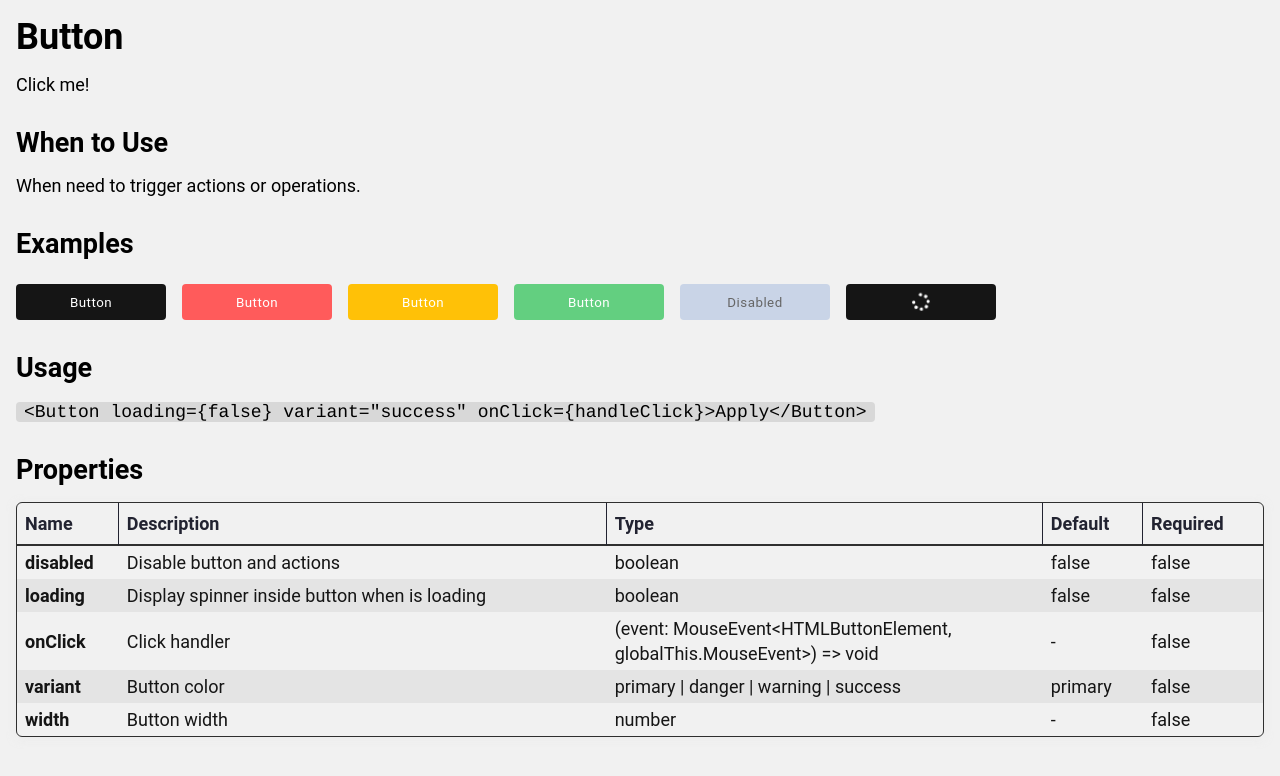
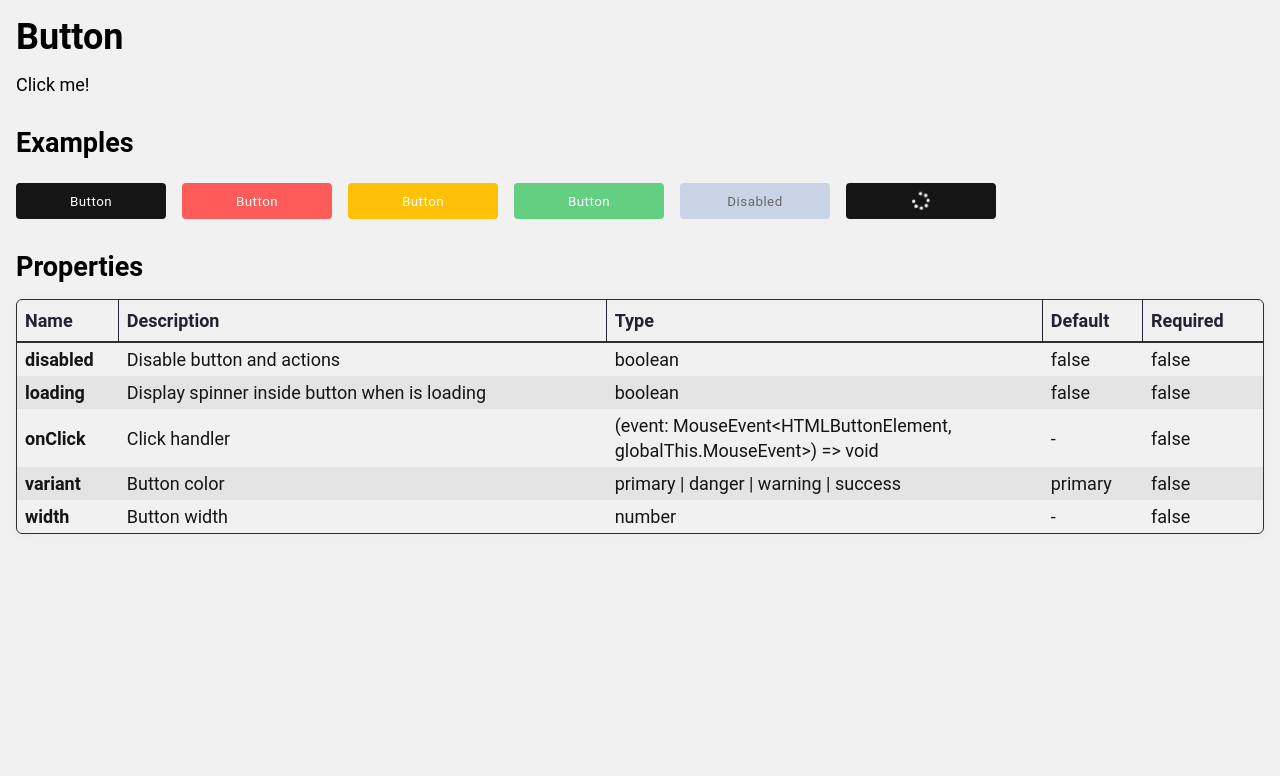
Before and after one commit to alcantariel/stage, a React (Create React App) app: page /button in a window 1280 px wide. Shown: the top 776 px of the page. Built offline with nearby package versions, Linux system fonts and the light colour scheme; what providers would draw is missing.

Commit message:
improv component page

```diff
--- a/src/components/Code/Code.tsx
+++ /dev/null
@@ -1,10 +0,0 @@
-import { darken } from 'polished';
-import styled from 'styled-components';
-
-export const Code = styled.code`
-  background-color: ${props => darken('.1', props.theme.backgroundColor)}};
-  border-radius: 4px;
-  font-family: courier, monospace;
-  padding: 0 0.5rem;
-  white-space: pre-wrap;
-`;
--- a/src/components/Code/index.ts
+++ /dev/null
@@ -1 +0,0 @@
-export * from './Code';
--- a/src/components/ComponentPage/ComponentPage.tsx
+++ b/src/components/ComponentPage/ComponentPage.tsx
@@ -21,6 +21,7 @@ interface ComponentPageProps {
 
 interface SectionProps
   extends DetailedHTMLProps<HTMLAttributes<HTMLDivElement>, HTMLDivElement> {
+  ref?: any;
   children: ReactNode;
   subtitle: string;
 }
@@ -40,6 +41,10 @@ const PageContainer = styled(Container)`
   }
 `;
 
+const SectionContainer = styled.div`
+  display: block;
+`;
+
 export const ComponentPage = (props: ComponentPageProps) => {
   const { children, description, title } = props;
 
@@ -56,10 +61,10 @@ const Section = (props: SectionProps) => {
   const { children, subtitle, ...rest } = props;
 
   return (
-    <div {...rest}>
+    <SectionContainer {...rest}>
       <h2>{subtitle}</h2>
       {children}
-    </div>
+    </SectionContainer>
   );
 };
 
--- a/src/components/index.ts
+++ b/src/components/index.ts
@@ -1,5 +1,4 @@
 export * from './Button';
-export * from './Code';
 export * from './ComponentPage';
 export * from './Container';
 export * from './ErrorText';
--- a/src/pages/Button/ButtonPage.tsx
+++ b/src/pages/Button/ButtonPage.tsx
@@ -1,4 +1,4 @@
-import { Button, Code, ComponentPage } from 'components';
+import { Button, ComponentPage } from 'components';
 import { Property } from 'types';
 
 const properties: Property[] = [
@@ -42,9 +42,6 @@ const properties: Property[] = [
 const ButtonPage = () => {
   return (
     <ComponentPage title="Button" description="Click me!">
-      <ComponentPage.Section subtitle="When to Use">
-        When need to trigger actions or operations.
-      </ComponentPage.Section>
       <ComponentPage.Section subtitle="Examples">
         <Button width={150} variant="primary" className="mr-4 mt-2">
           Button
@@ -65,13 +62,6 @@ const ButtonPage = () => {
           Button
         </Button>
       </ComponentPage.Section>
-      <ComponentPage.Section subtitle="Usage">
-        <Code>
-          {
-            '<Button loading={false} variant="success" onClick={handleClick}>Apply</Button>'
-          }
-        </Code>
-      </ComponentPage.Section>
       <ComponentPage.TableProperties properties={properties} />
     </ComponentPage>
   );
--- a/src/pages/FormattedCurrency/FormattedCurrencyPage.tsx
+++ b/src/pages/FormattedCurrency/FormattedCurrencyPage.tsx
@@ -1,4 +1,4 @@
-import { Code, ComponentPage, FormattedCurrency } from 'components';
+import { ComponentPage, FormattedCurrency } from 'components';
 import { Property } from 'types';
 
 const properties: Property[] = [
@@ -14,18 +14,11 @@ const properties: Property[] = [
 const FormattedCurrencyPage = () => {
   return (
     <ComponentPage
-      title="Formatted Number"
+      title="Formatted Currency"
       description="Used to format a number in currency."
     >
-      <ComponentPage.Section subtitle="When to Use">
-        When the number need be formatted in currency. Will be formatted for the
-        browser language
-      </ComponentPage.Section>
       <ComponentPage.Section subtitle="Examples">
         <FormattedCurrency value={10} />
-      </ComponentPage.Section>
-      <ComponentPage.Section subtitle="Usage">
-        <Code>{'<FormattedCurrency value={10} />'}</Code>
       </ComponentPage.Section>
       <ComponentPage.TableProperties properties={properties} />
     </ComponentPage>
--- a/src/pages/Notification/NotificationPage.tsx
+++ b/src/pages/Notification/NotificationPage.tsx
@@ -1,4 +1,4 @@
-import { Button, Code, ComponentPage, NotificationType } from 'components';
+import { Button, ComponentPage, NotificationType } from 'components';
 import { useNotification } from 'hooks';
 import { Property } from 'types';
 
@@ -31,9 +31,6 @@ const NotificationPage = () => {
 
   return (
     <ComponentPage title="Notification" description="Show me!">
-      <ComponentPage.Section subtitle="When to Use">
-        When need to trigger actions or operations.
-      </ComponentPage.Section>
       <ComponentPage.Section subtitle="Examples">
         <Button
           width={100}
@@ -67,33 +64,6 @@ const NotificationPage = () => {
           Info
         </Button>
       </ComponentPage.Section>
-      <ComponentPage.Section subtitle="Usage">
-        <div className="mb-4">
-          <p className="mb-1">
-            Inside your App component, add NotificationProvider at the top of
-            hierarchy.
-          </p>
-          <Code>{'<NotificationProvider><App /></NotificationProvider>'}</Code>
-        </div>
-        <div className="mb-4">
-          <p className="mb-1">
-            Inside of any page, add useNotification hook to obtain the method
-            that dispatch notification actions.
-          </p>
-          <Code>{'const showNotification = useNotification();'}</Code>
-        </div>
-        <div className="mb-4">
-          <p className="mb-1">
-            Dispatch notification when/where you want, they will appear at the
-            top-right.
-          </p>
-          <Code>
-            {
-              '<Button onClick={() => showNotification({ type: "success": message: "Notification" })}>Click Me</Button>'
-            }
-          </Code>
-        </div>
-      </ComponentPage.Section>
       <ComponentPage.TableProperties properties={properties} />
     </ComponentPage>
   );
--- a/src/pages/Pagination/PaginationPage.tsx
+++ b/src/pages/Pagination/PaginationPage.tsx
@@ -1,4 +1,4 @@
-import { Code, ComponentPage, Pagination } from 'components';
+import { ComponentPage, Pagination } from 'components';
 import { useState } from 'react';
 import { PageRequest, Page, Property } from 'types';
 
@@ -50,14 +50,8 @@ const PaginationPage = () => {
       description="Used to split a large list into several pages, and consequently load
     only one at time."
     >
-      <ComponentPage.Section subtitle="When to Use">
-        When the list is very large and will take a long time to load all items.
-      </ComponentPage.Section>
       <ComponentPage.Section subtitle="Examples">
         <Pagination page={page} onPageChange={handlePage} />
-      </ComponentPage.Section>
-      <ComponentPage.Section subtitle="Usage">
-        <Code>{'<Pagination page={page} onPageChange={handlePage} />'}</Code>
       </ComponentPage.Section>
       <ComponentPage.TableProperties properties={properties} />
     </ComponentPage>
```
Also changed, not shown: 2 other files (tests, documents, lock files or other folders).
